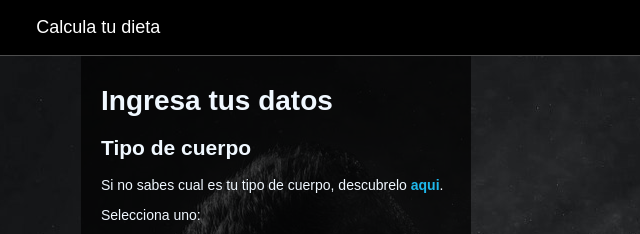
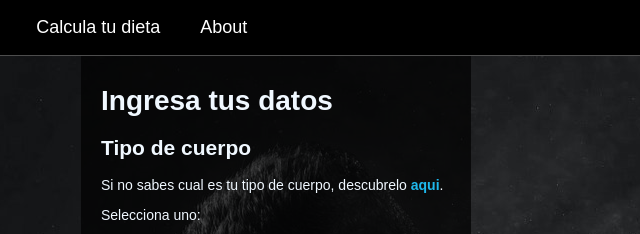
Before and after one commit to Alejochelo/newTesis, a plain HTML site: page pages/dieta.html in a window 1280 px wide. Shown: the top 234 px of the page, 364-1004 px from the left. Drawn offline with Linux system fonts and the light colour scheme.

Commit message:
Actualizo las pestañas de about

```diff
--- a/pages/dieta.html
+++ b/pages/dieta.html
@@ -20,6 +20,9 @@
                 </li>
                 <li>
                     <a href="dieta.html">Calcula tu dieta</a>
+                </li>
+                <li>
+                    <a href="./pages/about.html">About</a>
                 </li>
 
             </ul>
```
